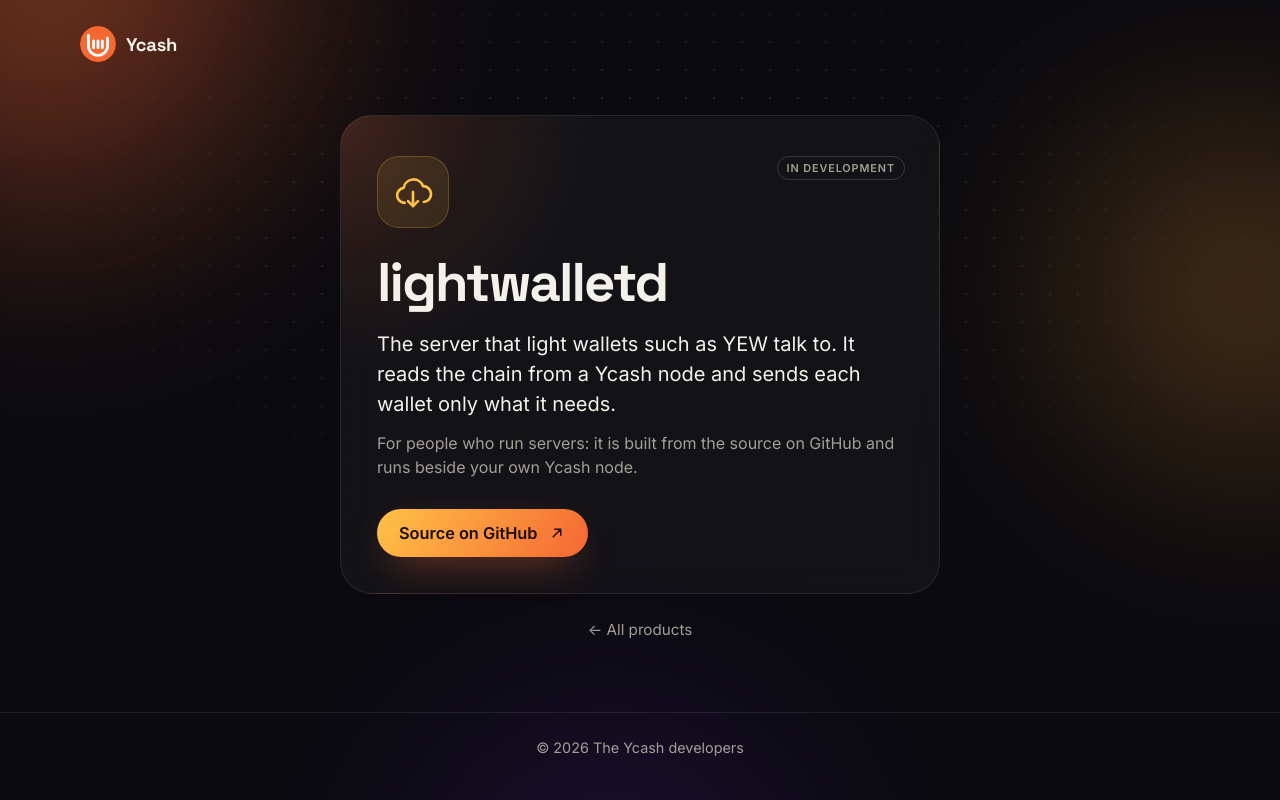
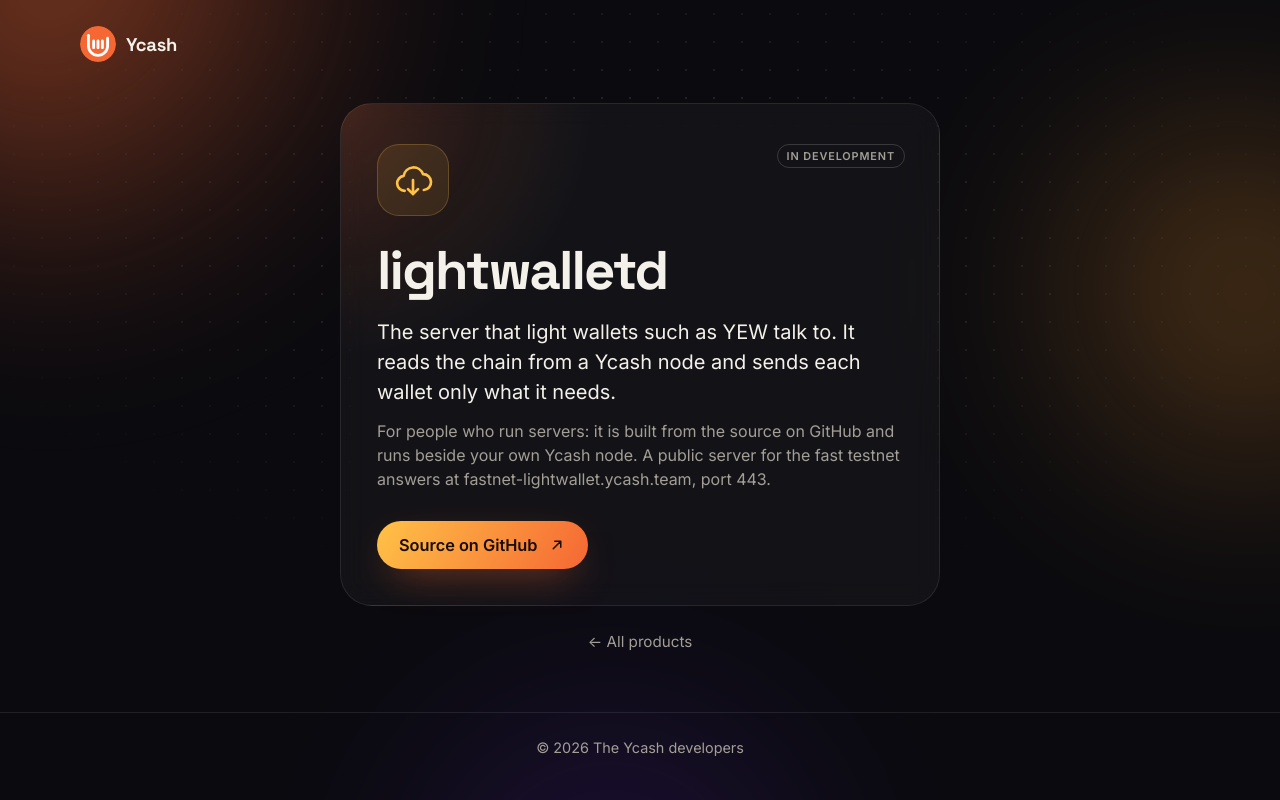
Before and after one commit to boyfromcave/ycash-team-site, a plain HTML site: page lightwalletd/index.html in a window 1280 px wide. Drawn offline with Linux system fonts and the light colour scheme.

Commit message:
lightwalletd: the fast testnet's public light-wallet server, fastnet-lightwallet.ycash.team, port 443

```diff
--- a/lightwalletd/index.html
+++ b/lightwalletd/index.html
@@ -37,7 +37,7 @@
       <span class="tag">In development</span>
       <h1>lightwalletd</h1>
       <p class="what">The server that light wallets such as YEW talk to. It reads the chain from a Ycash node and sends each wallet only what it needs.</p>
-      <p class="how">For people who run servers: it is built from the source on GitHub and runs beside your own Ycash node.</p>
+      <p class="how">For people who run servers: it is built from the source on GitHub and runs beside your own Ycash node. A public server for the fast testnet answers at fastnet-lightwallet.ycash.team, port 443.</p>
       <a class="button" href="https://github.com/boyfromcave/lightwalletd" rel="noopener">Source on GitHub <svg class="arrow" viewBox="0 0 24 24" width="18" height="18" fill="none" stroke="currentColor" stroke-width="2" stroke-linecap="round" stroke-linejoin="round" aria-hidden="true" focusable="false"><path d="M7 17L17 7M9 7h8v8"/></svg></a>
     </article>
     <p class="back"><a href="/">All products</a></p>
```
